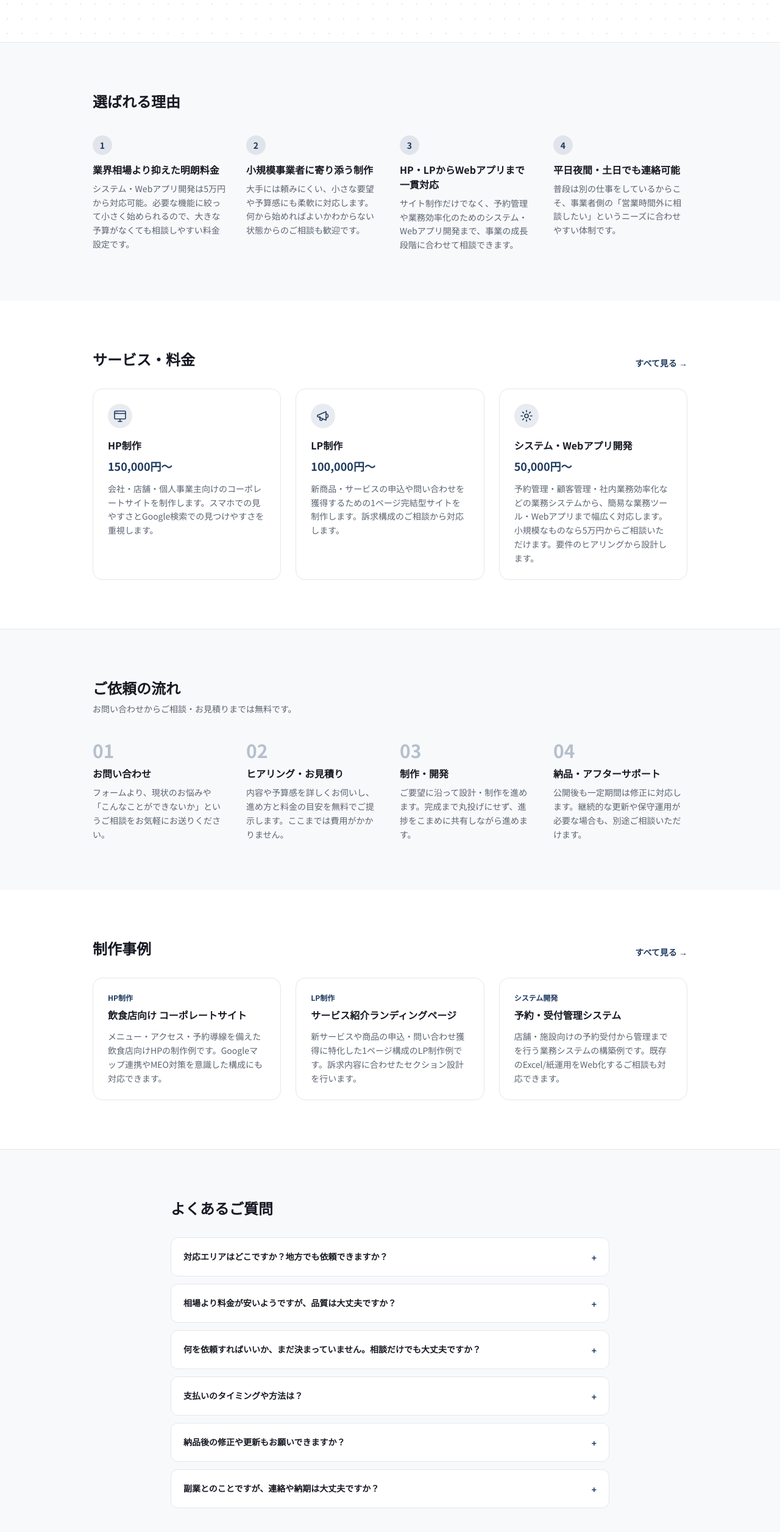
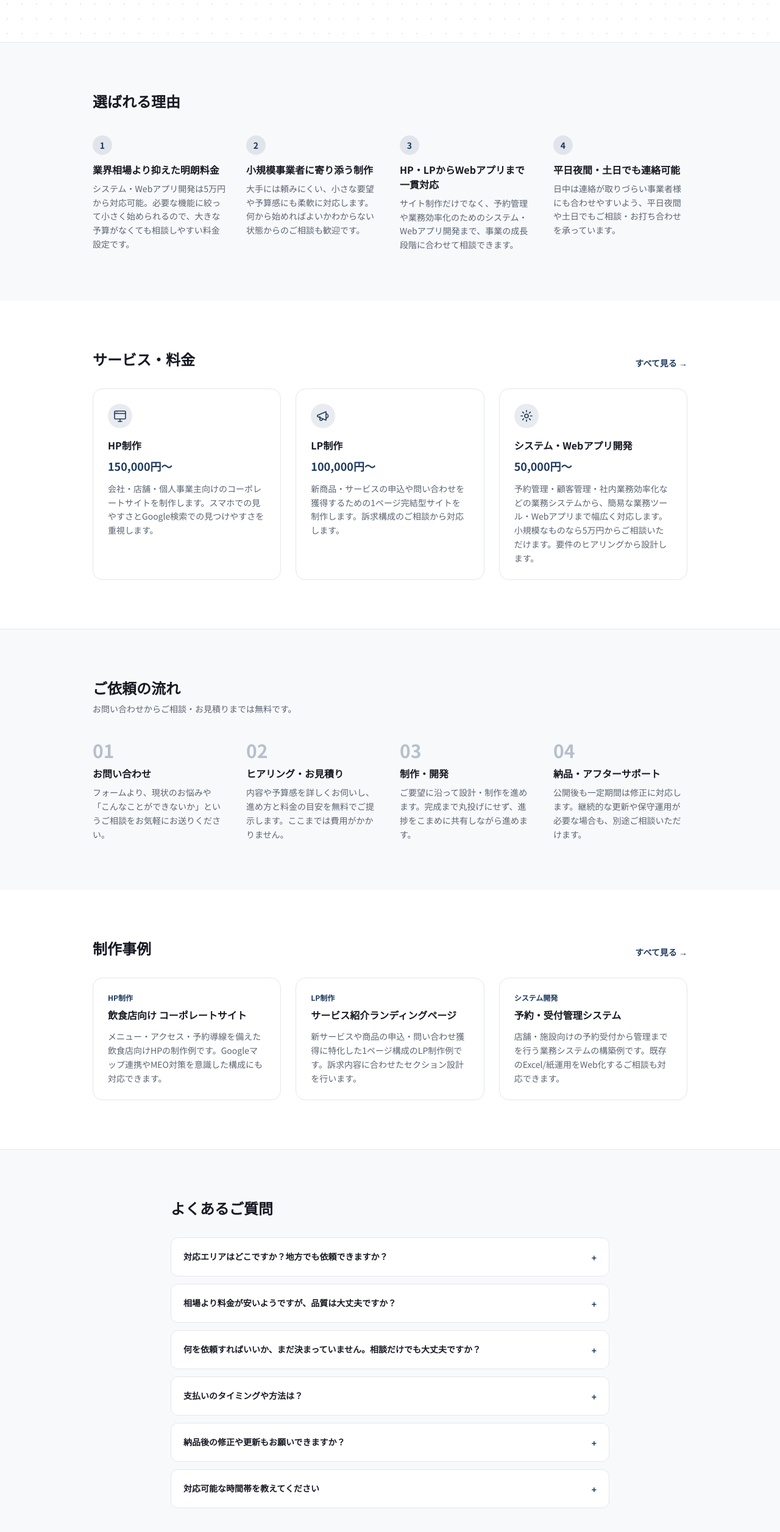
Before and after one commit to kouki-takezawa/freelance-portfolio, a Next.js app: page / in a window 1280 px wide. Shown: the part 694-3206 px from the top of the page at 61% size. Built offline with nearby package versions, Linux system fonts and the light colour scheme.

Commit message:
Remove side-business framing from public copy
Reword the evening/weekend availability strength and FAQ answer so they
state hours as a normal consultation window rather than explaining it's
because of a separate main job.

```diff
--- a/src/app/page.tsx
+++ b/src/app/page.tsx
@@ -24,7 +24,7 @@ const strengths = [
   {
     title: "平日夜間・土日でも連絡可能",
     description:
-      "普段は別の仕事をしているからこそ、事業者側の「営業時間外に相談したい」というニーズに合わせやすい体制です。",
+      "日中は連絡が取りづらい事業者様にも合わせやすいよう、平日夜間や土日でもご相談・お打ち合わせを承っています。",
   },
 ];
 
@@ -79,8 +79,8 @@ const faqs = [
     a: "納品後一定期間は軽微な修正に無料で対応します。継続的な更新代行や保守運用が必要な場合は、別途プランをご提案します。",
   },
   {
-    q: "副業とのことですが、連絡や納期は大丈夫ですか？",
-    a: "平日夜間・土日を中心とした稼働にはなりますが、お問い合わせへの返信は原則2営業日以内を心がけています。スケジュールは事前にすり合わせた上で進めますので、納期についてもご安心ください。",
+    q: "対応可能な時間帯を教えてください",
+    a: "ご相談・お打ち合わせは主に平日夜間・土日を中心に承っています。お問い合わせフォームやメールでのご連絡はいつでも受け付けており、返信は原則2営業日以内を目安にしています。納期はスケジュールを事前にすり合わせた上で進めますのでご安心ください。",
   },
 ];
 
```
